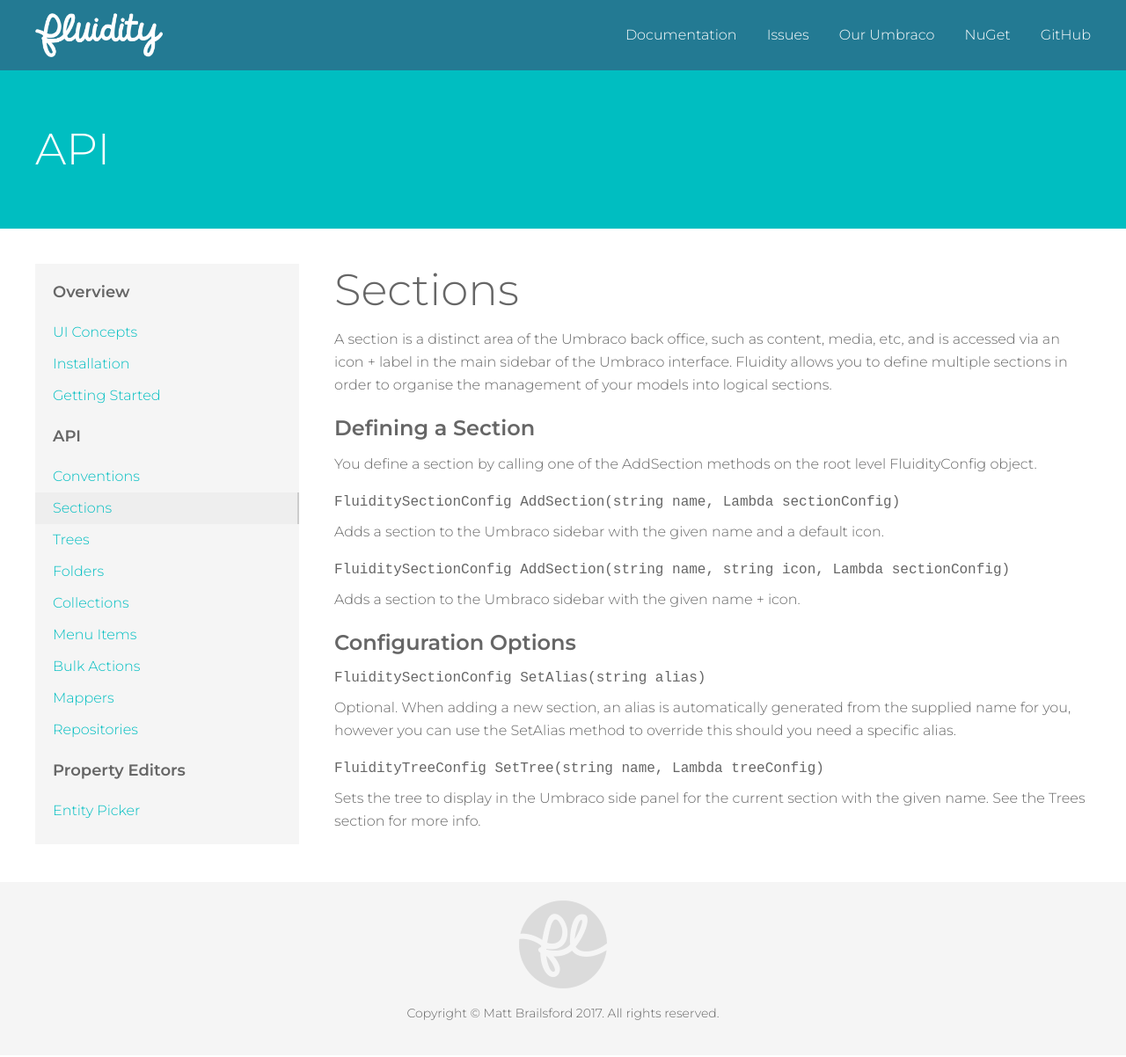
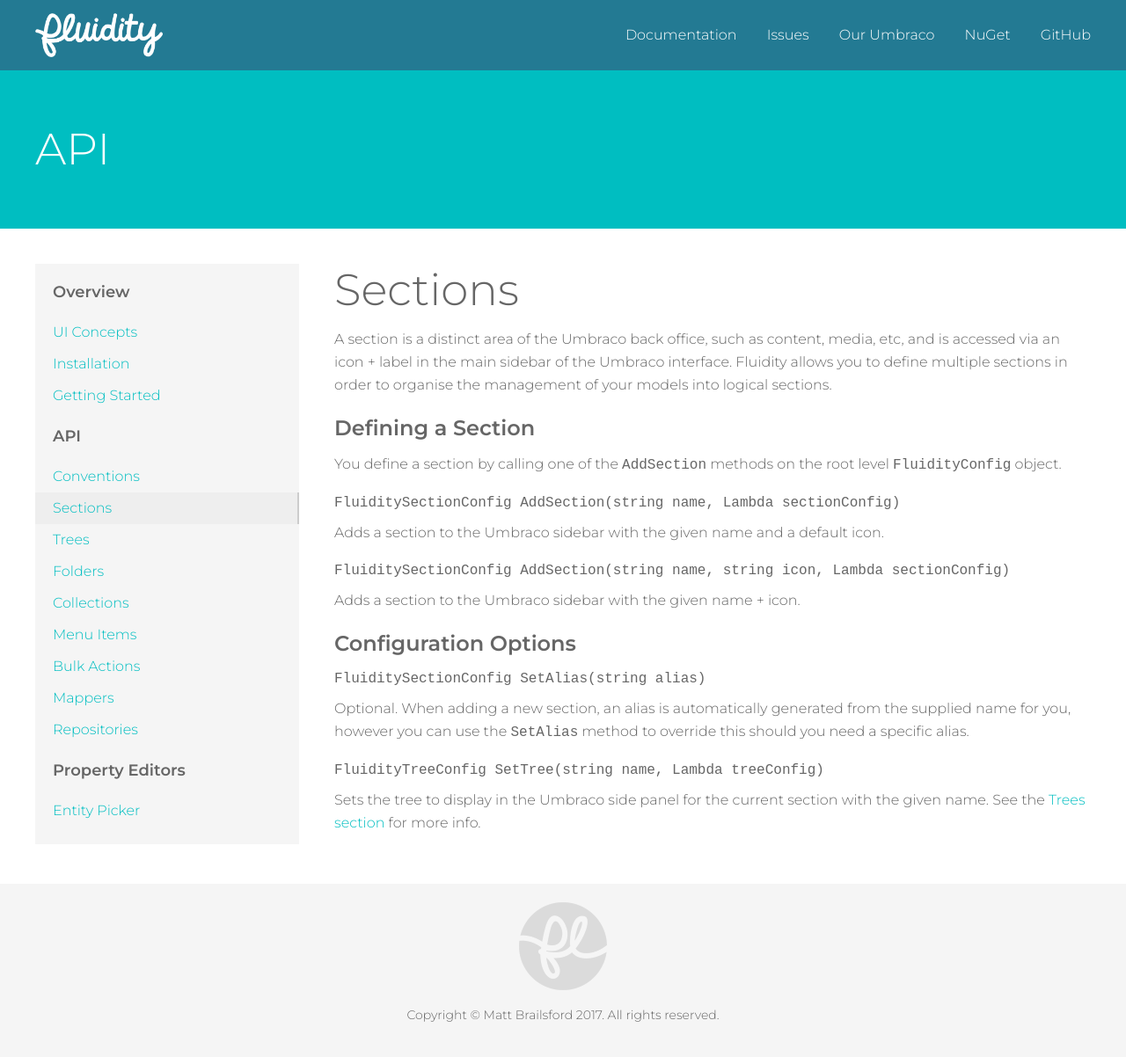
Before and after one commit to mattbrailsford/umbraco-fluidity, a Jekyll site: the page built from docs/_pages/02-api-01-sections.md, in a window 1280 px wide. Shown: the whole page at 88% size. Built offline with Jekyll 4.4.1, drawn with Linux system fonts in a browser that asks for light colours; some of the changed lines change nothing that is shown.

Commit message:
Added links and formated code elements

```diff
--- a/docs/_pages/02-api-01-sections.md
+++ b/docs/_pages/02-api-01-sections.md
@@ -10,7 +10,7 @@
 
 ### Defining a Section
 
-You define a section by calling one of the AddSection methods on the root level FluidityConfig object.
+You define a section by calling one of the `AddSection` methods on the root level `FluidityConfig` object.
 
 #### `FluiditySectionConfig AddSection(string name, Lambda sectionConfig)`
 Adds a section to the Umbraco sidebar with the given name and a default icon.
@@ -21,7 +21,7 @@
 ### Configuration Options
 
 #### `FluiditySectionConfig SetAlias(string alias)`
-Optional. When adding a new section, an alias is automatically generated from the supplied name for you, however you can use the SetAlias method to override this should you need a specific alias.
+Optional. When adding a new section, an alias is automatically generated from the supplied name for you, however you can use the `SetAlias` method to override this should you need a specific alias.
 
 #### `FluidityTreeConfig SetTree(string name, Lambda treeConfig)`
-Sets the tree to display in the Umbraco side panel for the current section with the given name. See the Trees section for more info.
+Sets the tree to display in the Umbraco side panel for the current section with the given name. See the [Trees section]({{ site.baseurl }}/api/trees/) for more info.
```
